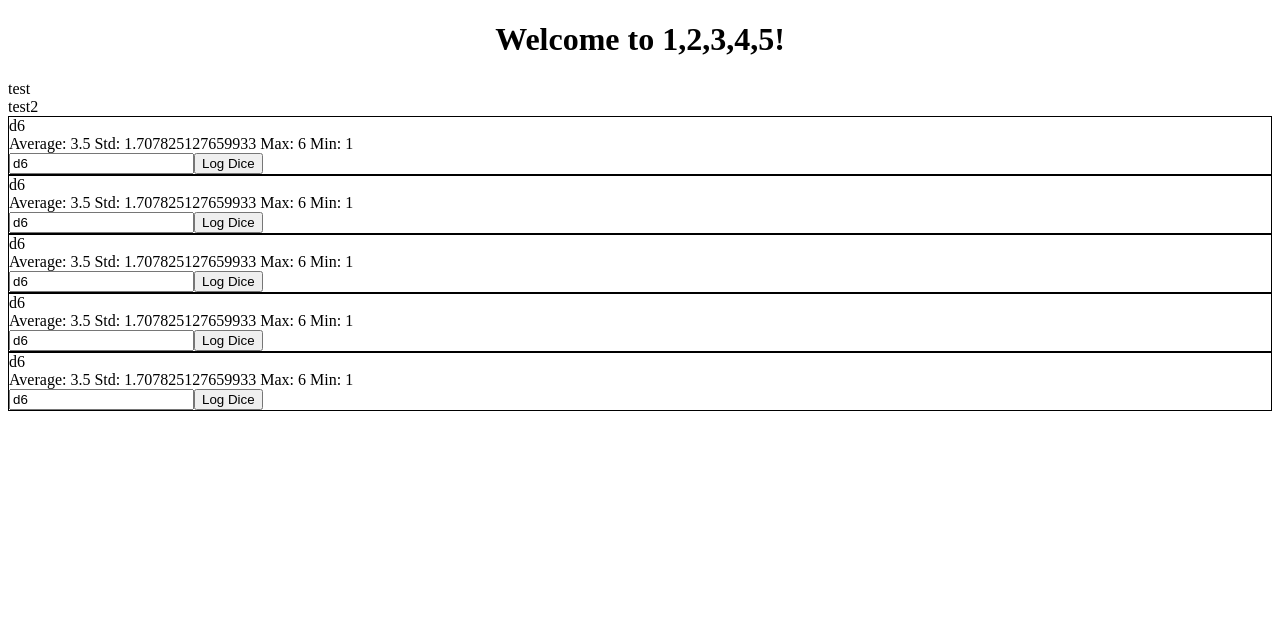
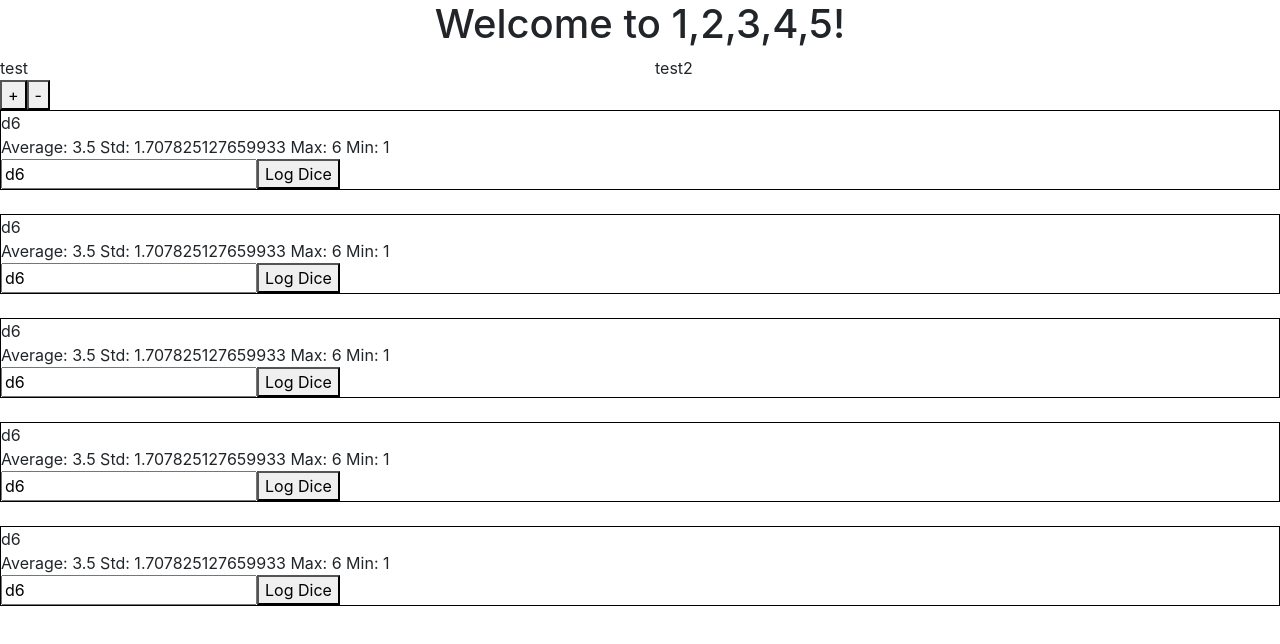
Before and after one commit to lfitchett/DiceStats, an Angular app: page / in a window 1280 px wide. Shown: the top 644 px of the page. Built offline with nearby package versions, Linux system fonts and the light colour scheme.

Commit message:
still trying to get bootstrap

```diff
--- a/package.json
+++ b/package.json
@@ -25,7 +25,7 @@
     "core-js": "^2.4.1",
     "jquery": "^3.3.1",
     "lodash": "^4.17.5",
-    "popper": "^1.0.1",
+    "popper.js": "^1.12.9",
     "rxjs": "^5.5.6",
     "zone.js": "^0.8.19"
   },
--- a/src/app/app.component.html
+++ b/src/app/app.component.html
@@ -6,14 +6,15 @@
 </div>
 
 <div class="row">
-  <div class="col-sm-6">
+  <div class="col-sm">
     test
   </div>
-  <div class="col-sm-6">
+  <div class="col-sm">
     test2
   </div>
 </div>
 
-<app-dice-row *ngFor="let row of diceRows;" class="col-sm-6">Loading</app-dice-row>
+<button (click)="diceRows.push(5)">+</button><button (click)="diceRows.pop()">-</button>
+<app-dice-row *ngFor="let i of diceRows;" class="col-sm-6">Loading</app-dice-row>
 
 <br/>
--- a/src/main.ts
+++ b/src/main.ts
@@ -6,10 +6,12 @@ import { environment } from './environments/environment';
 
 import * as $ from "jquery";
 $
-import * as popper from "popper";
+import * as popper from "popper.js";
 popper
 import * as bootstrap from "bootstrap";
 bootstrap
+
+import 'bootstrap/dist/css/bootstrap.min.css';
 
 if (environment.production) {
   enableProdMode();
```
Also changed, not shown: 1 other file (tests, documents, lock files or other folders).
